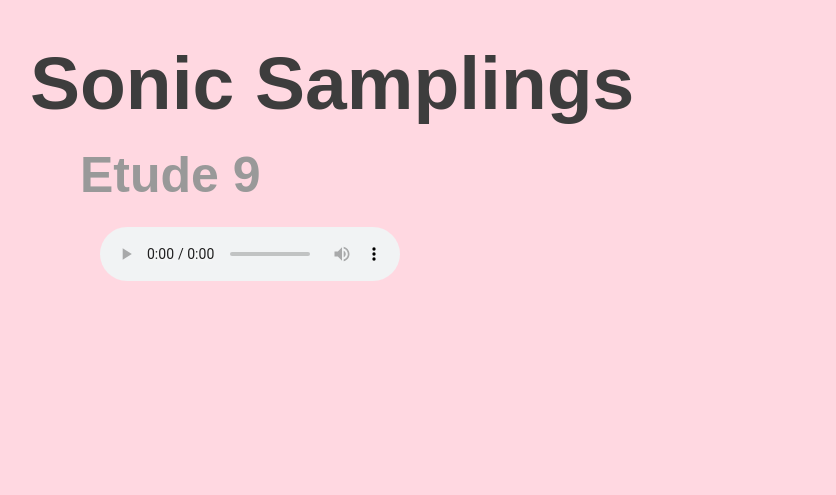
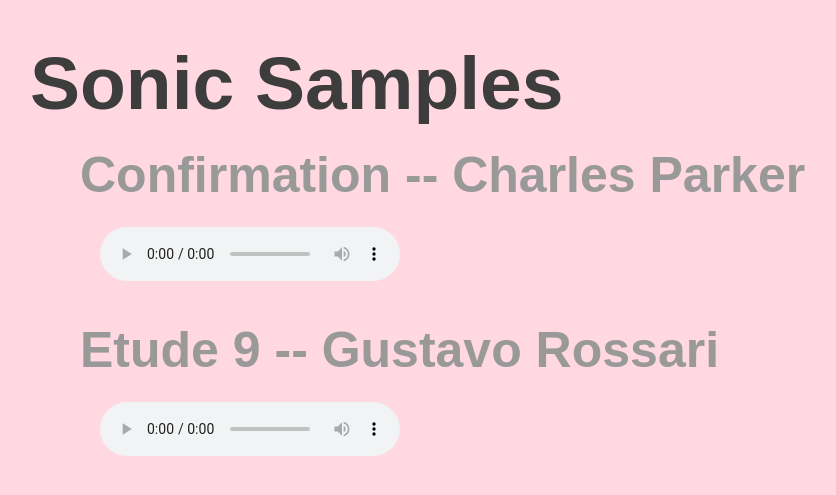
Before and after one commit to jordandashel/jordandashel, a Flask app: page /my-sax-work in a window 1280 px wide. Shown: the top 495 px of the page, without its empty margins (10-846 px from the left). Run offline with Flask 2, Linux system fonts and the light colour scheme.

Commit message:
add confirmation recording

```diff
--- a/templates/my_sax_work.html
+++ b/templates/my_sax_work.html
@@ -5,8 +5,14 @@
 </head>
 <body>
 	<div id="main">
-		<h1>Sonic Samplings</h1>
-		<h2>Etude 9</h2>
+		<h1>Sonic Samples</h1>
+
+		<h2>Confirmation -- Charles Parker</h2>
+		<audio controls>
+			<source src="/static/recordings/confirmation.mp3" type="audio/mpeg">
+		</audio>
+
+		<h2>Etude 9 -- Gustavo Rossari</h2>
 		<audio controls>
 			<source src="/static/recordings/etude9.mp3" type="audio/mpeg">
 		</audio>
```
Also changed, not shown: 1 other file.
